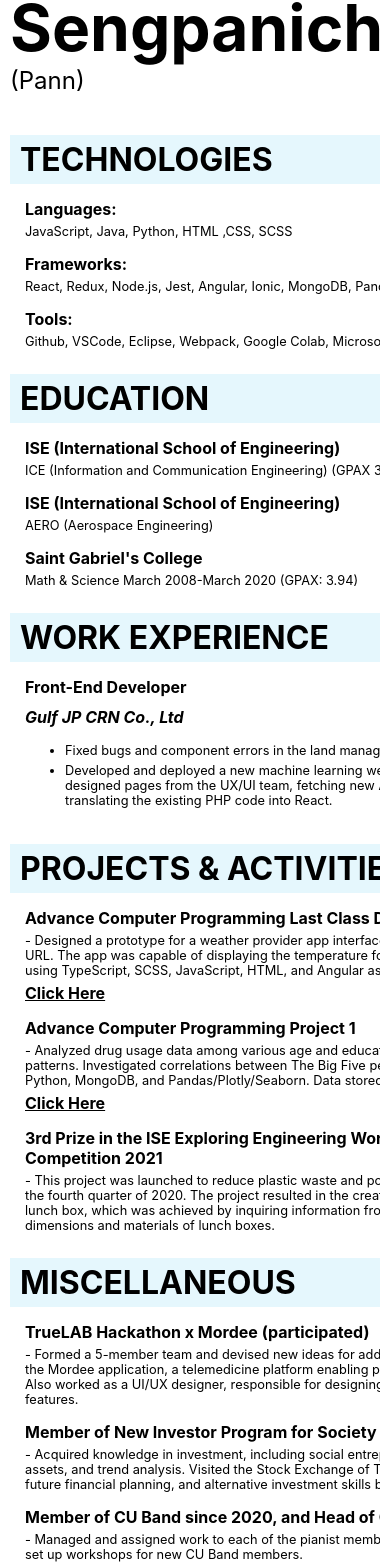
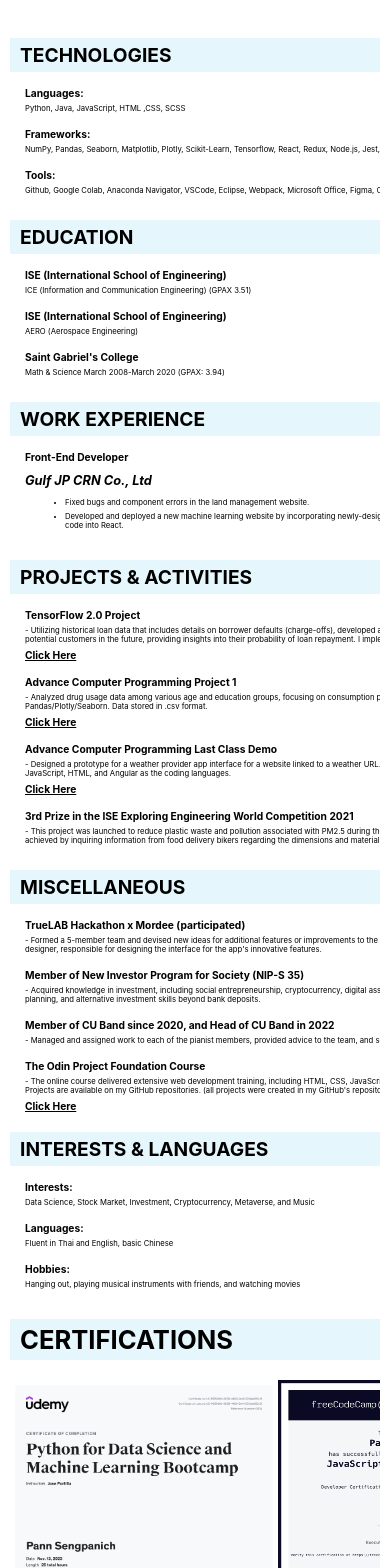
Before and after one commit to PannSengpanich/cv-application, a React (Create React App) app: page / in a window 390 px wide. Shown: the part 98-1666 px from the top of the page. Built offline with nearby package versions, Linux system fonts and the light colour scheme.

Commit message:
update info

```diff
--- a/src/Components/Certifications.js
+++ b/src/Components/Certifications.js
@@ -2,12 +2,20 @@
 import styles from "../Styles/certifications.module.css";
 import jsCertImage from "../images/fcc-js.jpg";
 import responsiveDesignCertImage from "../images/fcc-ResponsiveDesign.jpg";
-
+import dataSciCertImage from "../images/dataSciCert.jpg";
 export default function Certifications(props) {
   return (
     <div className={`${styles.content} ${props.className}`}>
       <div className={styles.topic}>CERTIFICATIONS</div>
       <div className={styles.container}>
+        <div className={styles.object}>
+          <a href="https://www.udemy.com/certificate/UC-ff659d9b-0638-4480-9e14-27bfaa605c3f/">
+            <img
+              src={dataSciCertImage}
+              alt="Python for Data Science and Machine Learning Bootcamp  Certification"
+            />
+          </a>
+        </div>
         <div className={styles.object}>
           <a href="https://www.freecodecamp.org/certification/PannSengpanich/javascript-algorithms-and-data-structures">
             <img src={jsCertImage} alt="JavaScript Certification" />
--- a/src/Styles/app.module.css
+++ b/src/Styles/app.module.css
@@ -60,8 +60,11 @@
   }
 }
 @media only screen and (max-width: 480px) {
+  .mainContainer {
+    max-width: 480px;
+  }
   * {
-    font-size: 1rem;
+    font-size: 0.8rem;
   }
   .mainContainer {
     overflow: auto;
--- a/src/Styles/contentInfo.module.css
+++ b/src/Styles/contentInfo.module.css
@@ -69,8 +69,11 @@
   }
 }
 @media only screen and (max-width: 480px) {
+  .topic {
+    font-size: 1.5rem;
+  }
   .detail {
-    font-size: 0.8rem;
+    font-size: 0.6rem;
     margin: 0px 10px 5px 15px;
   }
   .org {
--- a/src/Styles/generalInfo.module.css
+++ b/src/Styles/generalInfo.module.css
@@ -27,9 +27,10 @@
 }
 
 @media only screen and (max-width: 480px) {
-  * {
+  .generalInfo {
     font-size: 0.8rem;
   }
+
   .mainContainer {
     overflow: auto;
   }
--- a/src/data.js
+++ b/src/data.js
@@ -12,17 +12,17 @@
   { topic: "TECHNOLOGIES" },
   {
     head: "Languages:",
-    details: "JavaScript, Java, Python, HTML ,CSS, SCSS",
+    details: "Python, Java, JavaScript, HTML ,CSS, SCSS",
   },
   {
     head: "Frameworks:",
     details:
-      "React, Redux, Node.js, Jest, Angular, Ionic, MongoDB, Pandas, Plotly, Seaborn",
+      "NumPy, Pandas, Seaborn, Matplotlib, Plotly, Scikit-Learn, Tensorflow, React, Redux, Node.js, Jest, Angular, Ionic, MongoDB,",
   },
   {
     head: "Tools:",
     details:
-      "Github, VSCode, Eclipse, Webpack, Google Colab, Microsoft Office, Figma, Canva",
+      "Github, Google Colab, Anaconda Navigator, VSCode, Eclipse, Webpack, Microsoft Office, Figma, Canva",
   },
 ];
 export const IntLangData = [
@@ -73,11 +73,11 @@
 export const ProjActData = [
   { topic: "PROJECTS & ACTIVITIES" },
   {
-    head: "Advance Computer Programming Last Class Demo  ",
+    head: "TensorFlow 2.0 Project ",
     details:
-      "- Designed a prototype for a weather provider app interface for a website linked to a weather URL. The app was capable of displaying the temperature for each time point on a daily basis using TypeScript, SCSS, JavaScript, HTML, and Angular as the coding languages.",
-    url: "https://github.com/PannSengpanich/WeatherProvider-LastClassDemo-",
-    date: "Dec 2022",
+      "- Utilizing historical loan data that includes details on borrower defaults (charge-offs), developed a predictive model to assess the likelihood of a borrower repaying their loan. This model aims to assist in evaluating potential customers in the future, providing insights into their probability of loan repayment. I implemented classification metrics to effectively evaluate and measure the performance of the predictive model.",
+    url: "https://colab.research.google.com/drive/12N0G_ELMjjxG184iVCmF9zwIaEXFAqBj#scrollTo=1ZZkunP6hl33",
+    date: "Nov 2023",
   },
   {
     head: "Advance Computer Programming Project 1",
@@ -86,6 +86,14 @@
     url: "https://colab.research.google.com/drive/1pYmnTwF9VLCE29P57JlTQup9JD_9TPzP",
     date: "Oct 2022",
   },
+  {
+    head: "Advance Computer Programming Last Class Demo  ",
+    details:
+      "- Designed a prototype for a weather provider app interface for a website linked to a weather URL. The app was capable of displaying the temperature for each time point on a daily basis using TypeScript, SCSS, JavaScript, HTML, and Angular as the coding languages.",
+    url: "https://github.com/PannSengpanich/WeatherProvider-LastClassDemo-",
+    date: "Dec 2022",
+  },
+
   {
     head: "3rd Prize in the ISE Exploring Engineering World Competition 2021",
     details:
```
Also changed, not shown: src/images/dataSciCert.jpg (added), 1 other file (tests, documents, lock files or other folders).
